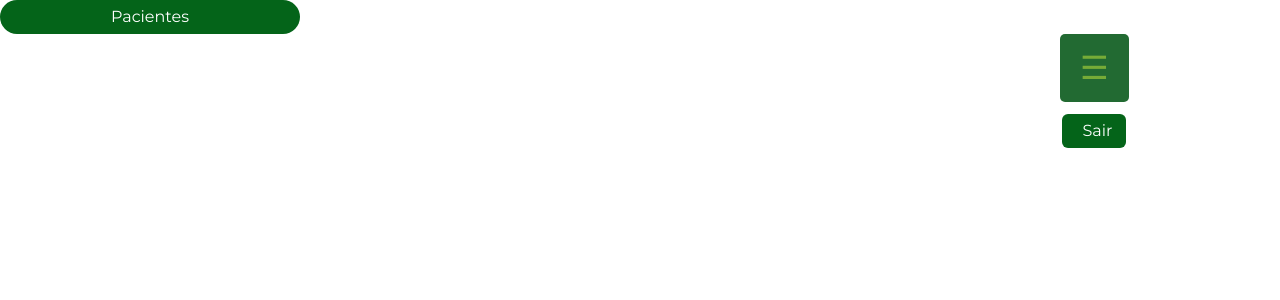
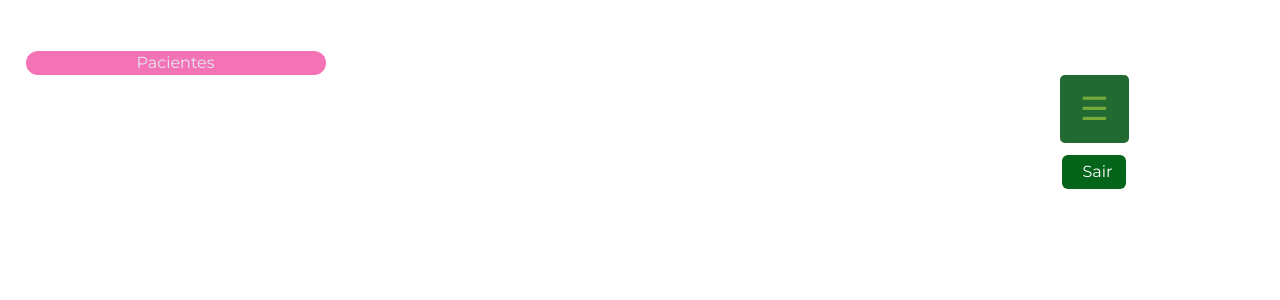
Before and after one commit to Kayk-Rios/Decubtech-Front-End, a Next.js app: page /layout/paciente in a window 1280 px wide. Shown: the top 300 px of the page. Built offline with nearby package versions, Linux system fonts and the light colour scheme.

Commit message:
feat:addPropriedadeClassNameComponent

```diff
--- a/src/components/Ui/Entrar.tsx
+++ b/src/components/Ui/Entrar.tsx
@@ -2,11 +2,12 @@
 
 interface EntrarProps {
     destino: string;
+    className: string;
 }
 export default function ComponentName(props : EntrarProps){
     return(
         <>
-         <button className="entrar rounded-3xl w-[300px] " >{props.destino}</button>
+         <button className={`  rounded-3xl w-[300px] ${props.className}  `} >{props.destino}</button>
         </>
     )
 }
--- a/src/components/templates/Login.tsx
+++ b/src/components/templates/Login.tsx
@@ -25,7 +25,7 @@ export default function Login() {
               />
             </div>
             <Link href='/layout/setor'>
-              <Entrar destino="Entrar" />
+              <Entrar className="entrar" destino="Entrar" />
             </Link>
           </form>
         </div>
--- a/src/components/templates/SetorSection.tsx
+++ b/src/components/templates/SetorSection.tsx
@@ -19,7 +19,7 @@ export default function Setor() {
           })}
         </select>
         <Link href='/layout/posicoes'>
-            <Entrar destino="Confirma" />
+            <Entrar className="entrar" destino="Confirma" />
         </Link>
 
       </div>
```
